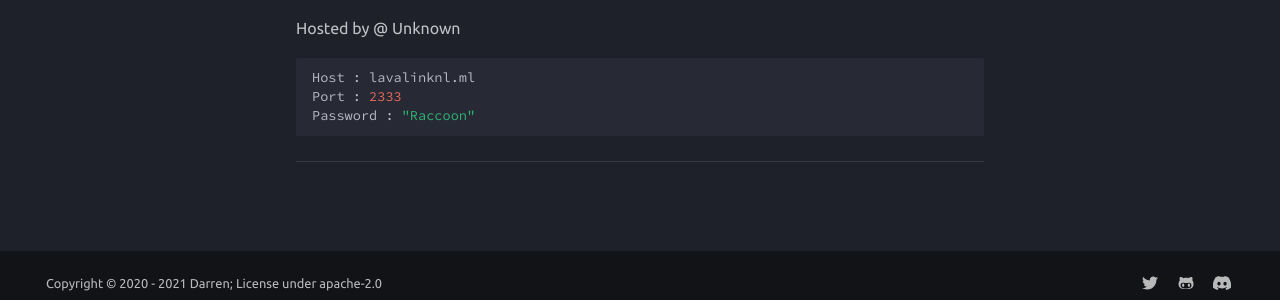
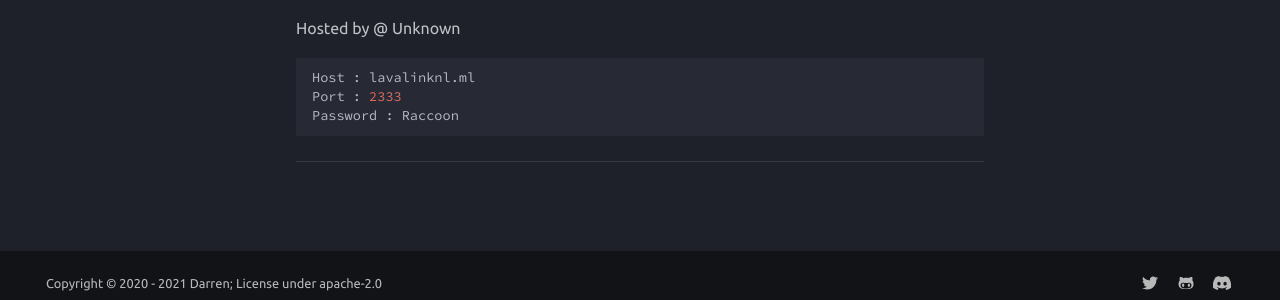
Before and after one commit to DarrenOfficial/lavalink-list, an MkDocs documentation site: the page built from docs/NoSSL/lavalink-without-ssl.md, in a window 1280 px wide. Shown: the part 585-885 px from the top of the page. Built offline with MkDocs 1.6.1 and Material for MkDocs 9.7.7, drawn with Linux system fonts in a browser that asks for light colours; comment, search, counter and statistics services are not loaded.

````diff
--- a/docs/NoSSL/lavalink-without-ssl.md
+++ b/docs/NoSSL/lavalink-without-ssl.md
@@ -19,6 +19,6 @@ Hosted by @ Unknown
 ```bash
 Host : lavalinknl.ml
 Port : 2333
-Password : "Raccoon"
+Password : Raccoon
 ```
 ---
````
